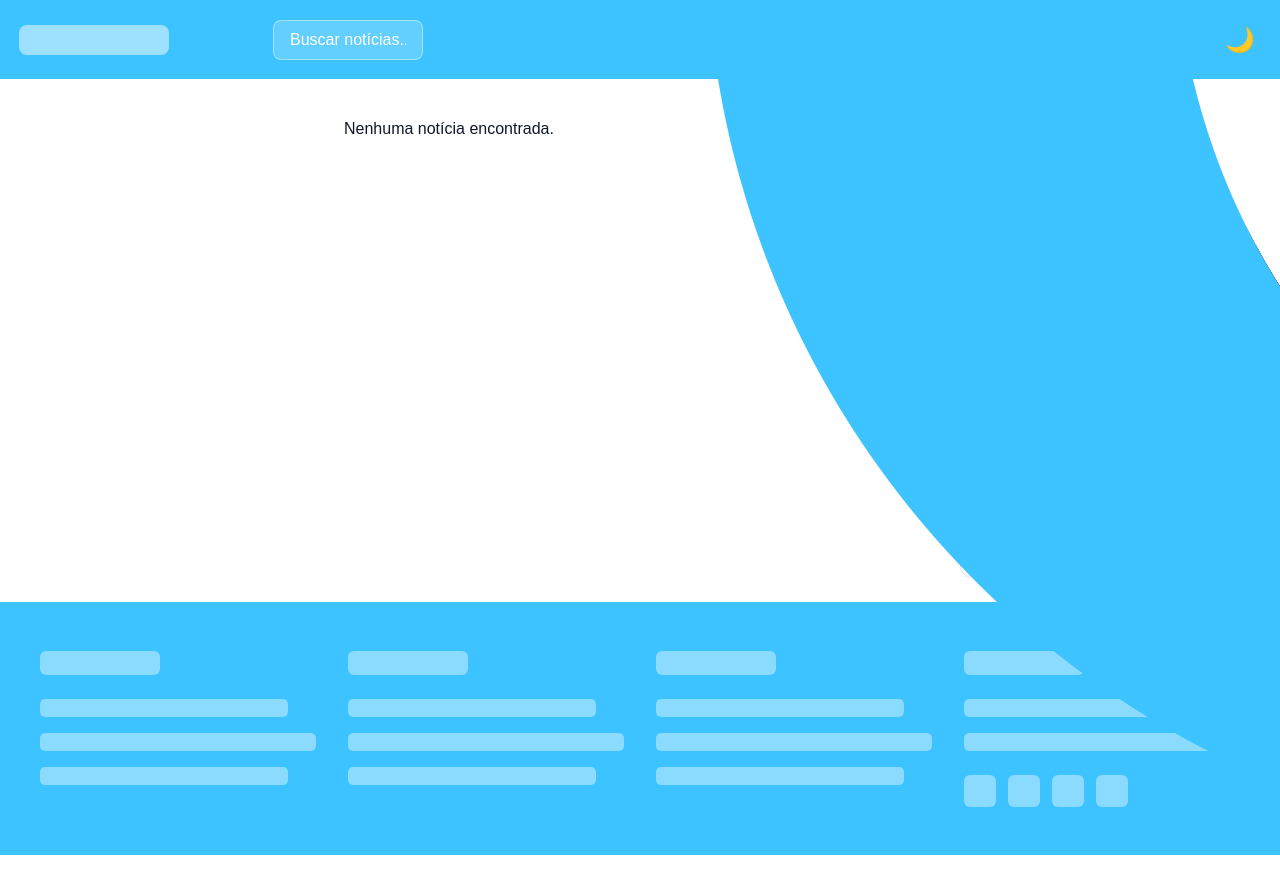
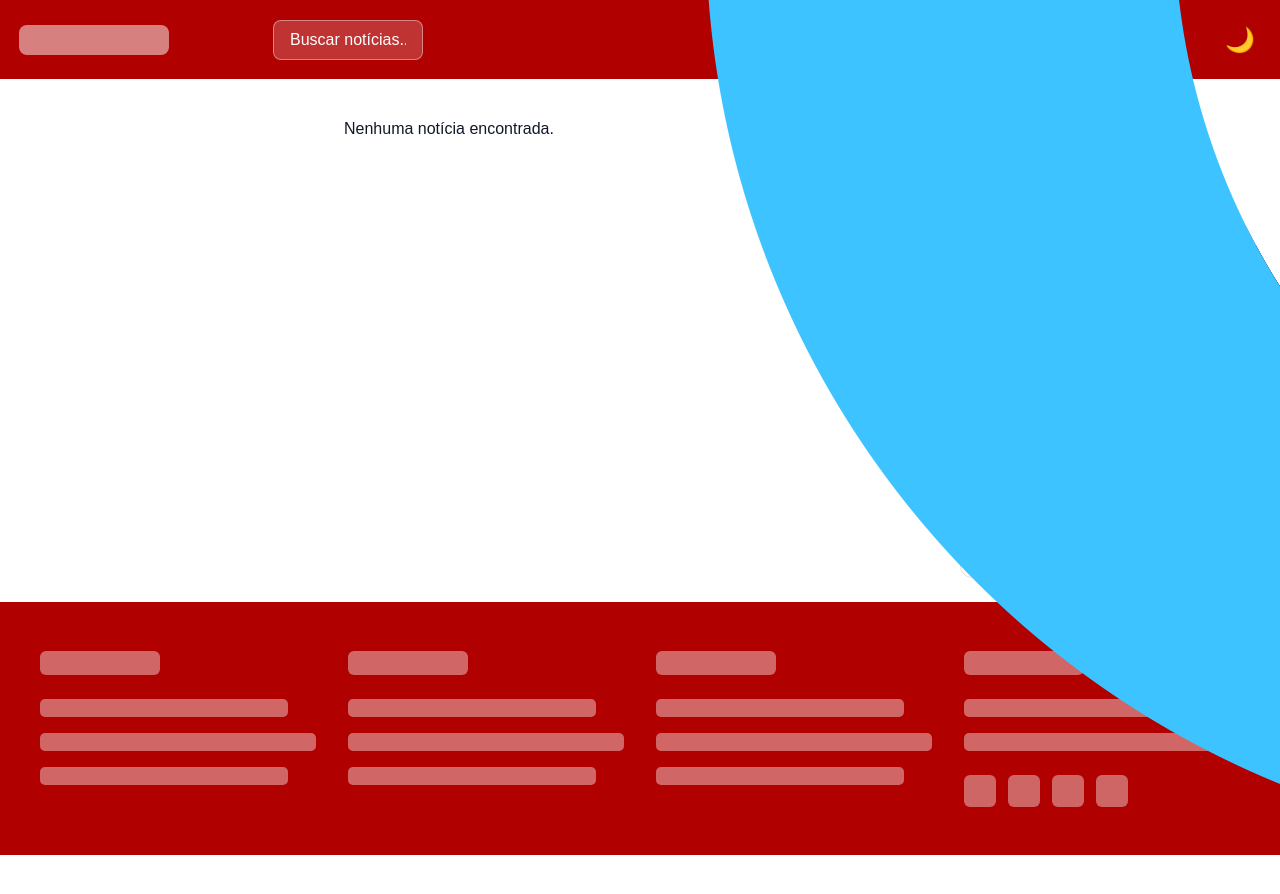
Before and after one commit to joao-c2104/UPDATERS, a Django app: page / in a window 1280 px wide. Shown: the top 894 px of the page. Run offline with Django 5.2, Linux system fonts and the light colour scheme; data that the repository does not hold is empty.

Commit message:
Mudando cor primária do feed

```diff
--- a/main/feed/static/feed/css/style.css
+++ b/main/feed/static/feed/css/style.css
@@ -2,7 +2,7 @@
     --color-background: #f3f4f6;
     --color-surface: #ffffff;
     --color-border: #e0e0e0;
-    --color-primary: #3dc3ff;
+    --color-primary: #B00000;
     --color-header-footer: var(--color-primary);
     --color-text-primary: #111827;
     --color-text-secondary: #4B5563;
@@ -19,7 +19,7 @@
     --color-background: #1e1e1e;
     --color-surface: #2b2b2b;
     --color-border: #3c3c3c;
-    --color-header-footer: #1b2d51;
+    --color-header-footer: #7E0000;
     --color-text-primary: #f8f8f8;
     --color-text-secondary: #aaaaaa;
     --color-placeholder-light: #3f3f3f;
```
